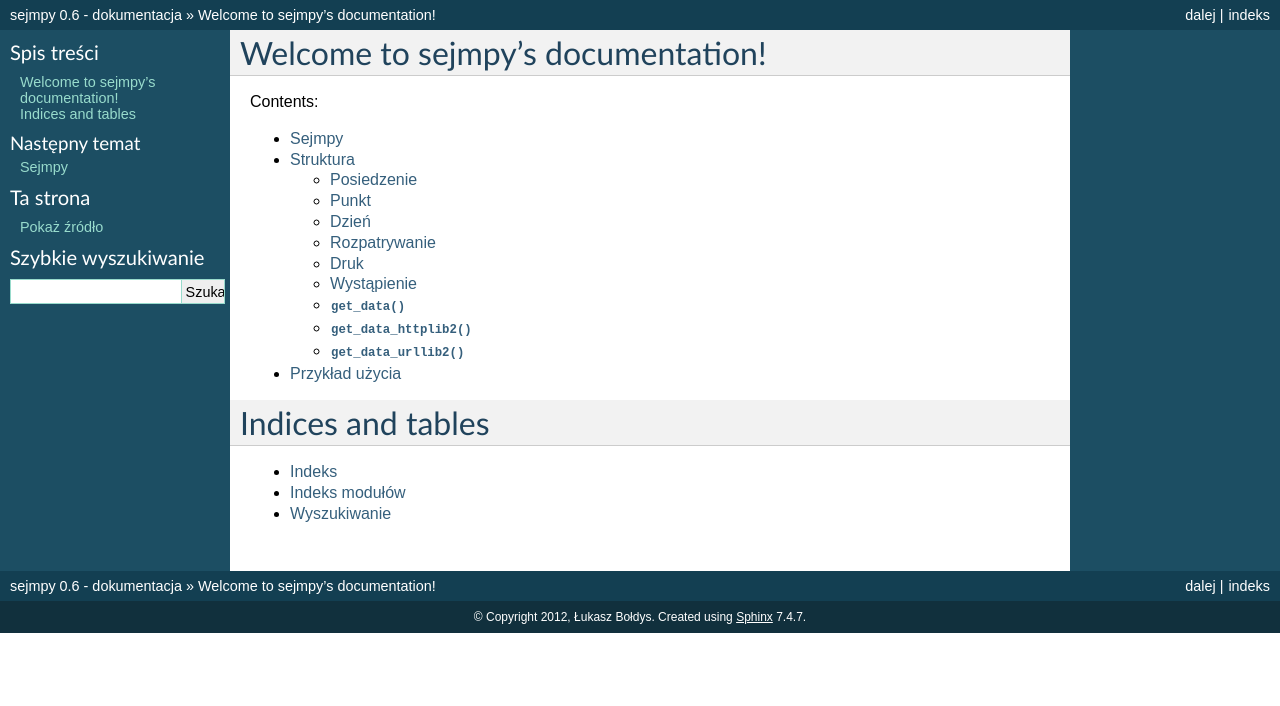
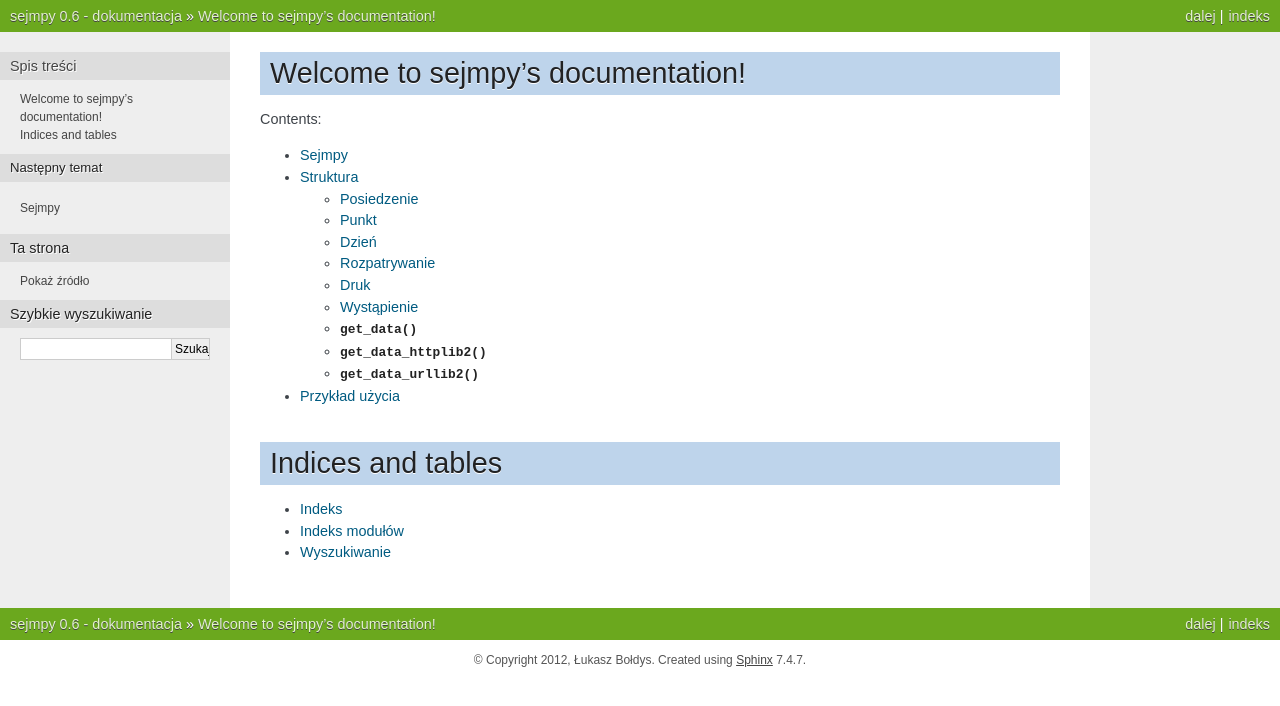
Before and after one commit to utek/sejmpy, a Sphinx documentation site: the page built from docs/index.rst, in a window 1280 px wide. Shown: the top 706 px of the page. Built offline with Sphinx 7.4.7, drawn with Linux system fonts in a browser that asks for light colours.

Commit message:
poprawki w dokumentacji

```diff
--- a/docs/conf.py
+++ b/docs/conf.py
@@ -81,7 +81,7 @@ add_function_parentheses = True
 
 # If true, the current module name will be prepended to all description
 # unit titles (such as .. function::).
-add_module_names = True
+add_module_names = False
 
 # If true, sectionauthor and moduleauthor directives will be shown in the
 # output. They are ignored by default.
@@ -98,7 +98,7 @@ pygments_style = 'sphinx'
 
 # The theme to use for HTML and HTML Help pages.  See the documentation for
 # a list of builtin themes.
-html_theme = 'default'
+html_theme = 'nature'
 
 # Theme options are theme-specific and customize the look and feel of a theme
 # further.  For a list of options available for each theme, see the
```
